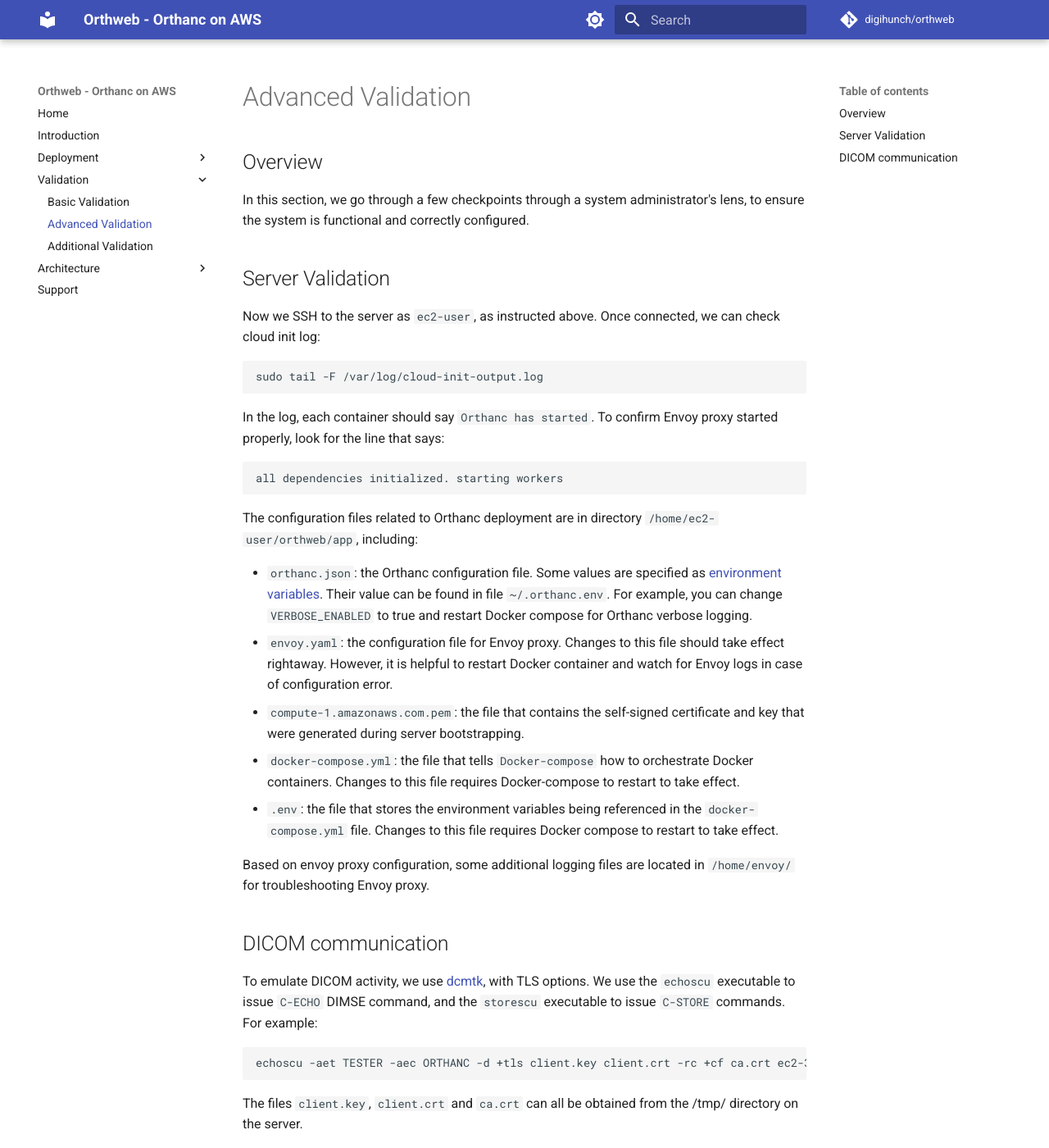
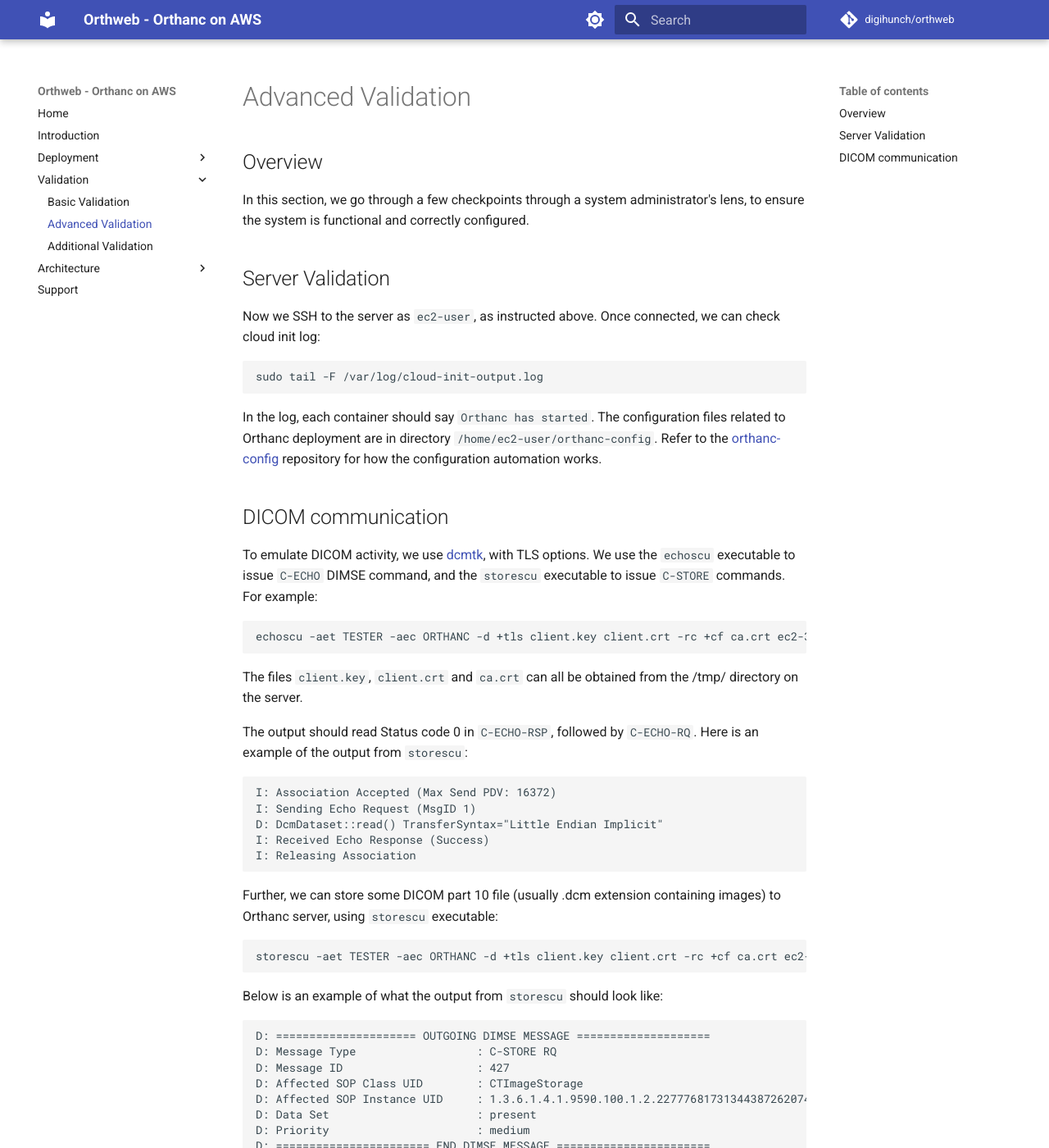
Before and after one commit to digihunch/orthweb, an MkDocs documentation site: the page built from docs/validation/advanced.md, in a window 1280 px wide and 1400 px high. Shown: the whole window at 82% size. Built offline with MkDocs 1.6.1 and Material for MkDocs 9.7.7, drawn with Linux system fonts in a browser that asks for light colours; comment, search, counter and statistics services are not loaded.

Commit message:
update deployment option param and document

````diff
--- a/docs/validation/advanced.md
+++ b/docs/validation/advanced.md
@@ -7,19 +7,7 @@
 ```sh
 sudo tail -F /var/log/cloud-init-output.log
 ```
-In the log, each container should say `Orthanc has started`. To confirm Envoy proxy started properly, look for the line that says:
-```
-all dependencies initialized. starting workers
-```
-The configuration files related to Orthanc deployment are in directory `/home/ec2-user/orthweb/app`, including:
-
-* `orthanc.json`: the Orthanc configuration file. Some values are specified as [environment variables](https://book.orthanc-server.com/users/configuration.html#environment-variables). Their value can be found in file `~/.orthanc.env`. For example, you can change `VERBOSE_ENABLED` to true and restart Docker compose for Orthanc verbose logging.
-* `envoy.yaml`: the configuration file for Envoy proxy. Changes to this file should take effect rightaway. However, it is helpful to restart Docker container and watch for Envoy logs in case of configuration error.
-* `compute-1.amazonaws.com.pem`: the file that contains the self-signed certificate and key that were generated during server bootstrapping.
-* `docker-compose.yml`: the file that tells `Docker-compose` how to orchestrate Docker containers. Changes to this file requires Docker-compose to restart to take effect.
-* `.env`: the file that stores the environment variables being referenced in the `docker-compose.yml` file. Changes to this file requires Docker compose to restart to take effect.
-
-Based on envoy proxy configuration, some additional logging files are located in `/home/envoy/` for troubleshooting Envoy proxy.
+In the log, each container should say `Orthanc has started`. The configuration files related to Orthanc deployment are in directory `/home/ec2-user/orthanc-config`. Refer to the [orthanc-config](https://github.com/digihunchinc/orthanc-config) repository for how the configuration automation works.
 
 ## DICOM communication
 
````
Also changed, not shown: README.md (+13 -5 lines), app/README.md (added, +2 -0 lines), docs/architecture/orthweb.md (+5 -5 lines), docs/deployment/preparation.md (+1 -3 lines), docs/index.md (+10 -5 lines), docs/introduction/index.md (+1 -1 lines), terraform/README.md (+5 -5 lines), docs/assets/images/Orthweb.png, docs/assets/images/Overview.png, 4 other files.
